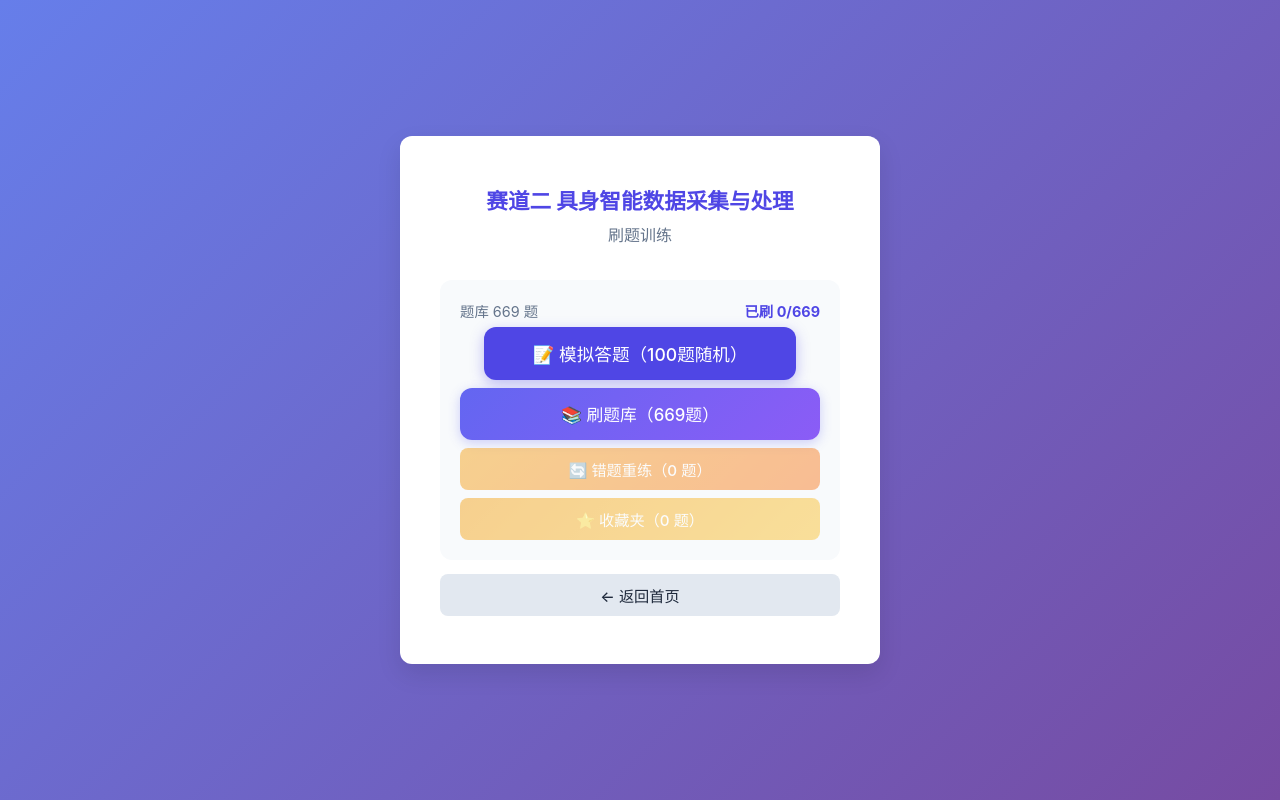
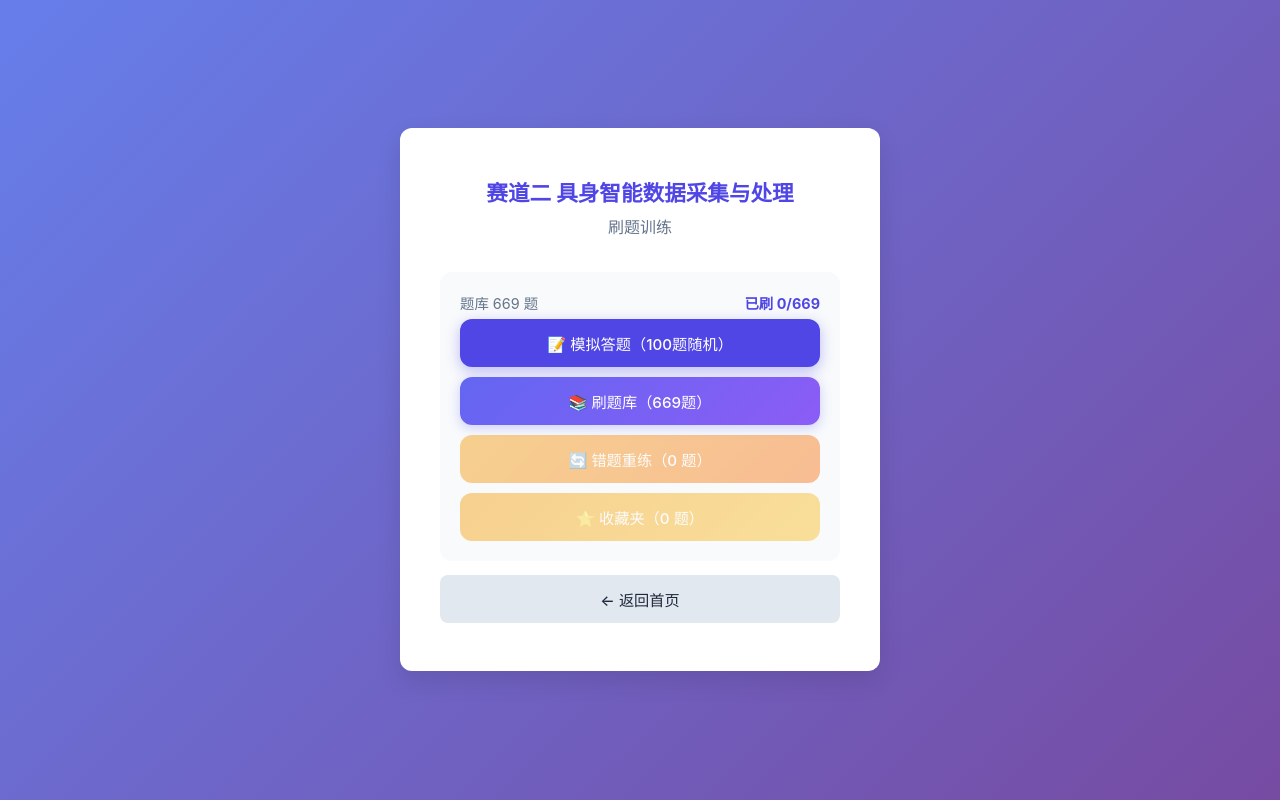
Before and after one commit to qqx16/embodied-quiz, a React (Vite) app: page / in a window 1280 px wide. Both pictures are taken after a click on the button "📝 刷题训练". Built offline with nearby package versions, Linux system fonts and the light colour scheme.

Commit message:
style: uniform full-width buttons, even spacing across all pages

```diff
--- a/src/components/Home.jsx
+++ b/src/components/Home.jsx
@@ -42,10 +42,10 @@ export default function Home({ total, doneCount, historyCount, onPractice, onQue
         <button className="btn btn-primary btn-start" onClick={onPractice}>
           📝 刷题训练
         </button>
-        <button className="btn btn-qbank" onClick={onQuestionBank} style={{ marginTop: 12 }}>
+        <button className="btn btn-qbank" onClick={onQuestionBank}>
           📚 浏览题库
         </button>
-        <button className="btn btn-secondary" onClick={onHistory} style={{ marginTop: 12 }}>
+        <button className="btn btn-secondary" onClick={onHistory}>
           📊 历史成绩{historyCount > 0 ? `（${historyCount}次）` : ''}
         </button>
         <div className="home-data-mgmt">
--- a/src/components/Practice.jsx
+++ b/src/components/Practice.jsx
@@ -24,18 +24,14 @@ export default function Practice({ total, examSize, wrongCount, favCount, doneCo
           </button>
         </div>
 
-        <div style={{ marginTop: 12 }}>
-          <button className="btn btn-secondary" onClick={onHome} style={{ width: '100%' }}>
+        <button className="btn btn-secondary" onClick={onHome}>
             ← 返回首页
           </button>
-        </div>
 
         {wrongCount > 0 && (
-          <div style={{ marginTop: 8, textAlign: 'center' }}>
-            <button className="btn btn-reset-wrong" onClick={onResetWrong} title="清空所有错题记录">
-              🗑️ 重置错题
-            </button>
-          </div>
+          <button className="btn btn-reset-wrong" onClick={onResetWrong} title="清空所有错题记录" style={{ marginTop: 8 }}>
+            🗑️ 重置错题
+          </button>
         )}
       </div>
     </div>
--- a/src/styles/index.css
+++ b/src/styles/index.css
@@ -316,7 +316,14 @@ body {
   text-transform: uppercase;
   letter-spacing: .5px;
 }
-.home-section .btn { margin-top: 8px; }
+.home-section .btn {
+  width: 100%;
+  margin-top: 10px;
+  padding: 13px 24px;
+  font-size: .95rem;
+  border-radius: var(--radius);
+  box-sizing: border-box;
+}
 .home-section .btn:first-of-type { margin-top: 0; }
 
 .home-bank-info {
@@ -327,6 +334,16 @@ body {
   margin-bottom: 4px;
 }
 .home-bank-progress { font-weight: 700; color: var(--color-primary); }
+
+/* Full-width home buttons */
+.home-card > .btn {
+  width: 100%;
+  margin-top: 10px;
+  padding: 13px 24px;
+  font-size: .95rem;
+  box-sizing: border-box;
+}
+.home-card > .btn:first-of-type { margin-top: 0; }
 
 /* ========================================
    Exam Page
```
